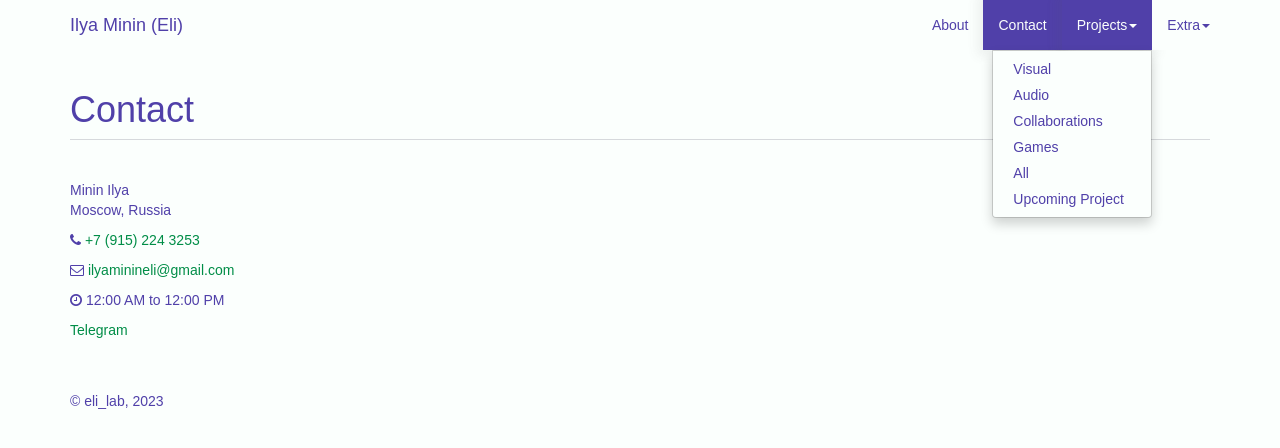
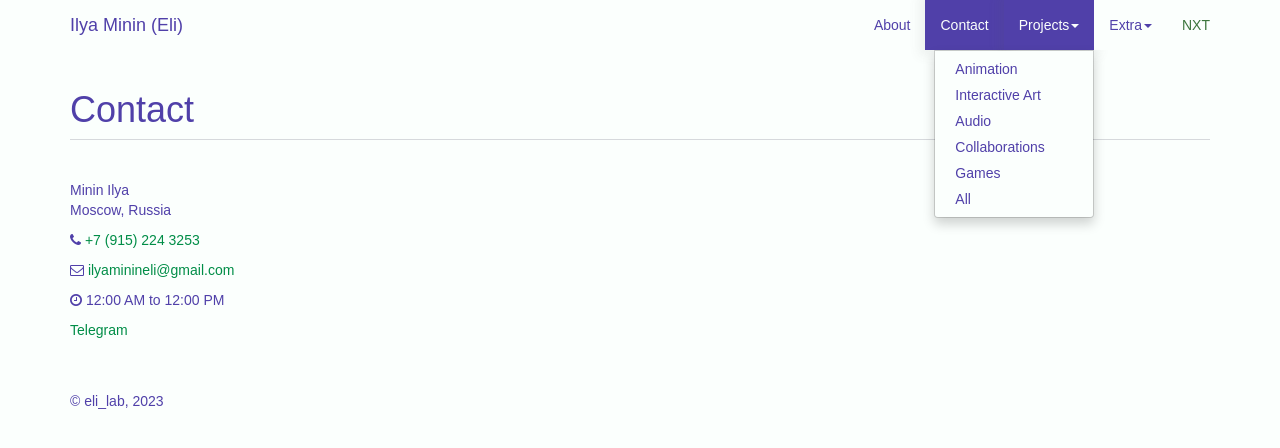
Before and after one commit to ELIASADAMS/eli_lab, a plain HTML site: page contact.html in a window 1280 px wide. Both pictures are taken after a click on the link "Projects". Drawn offline with Linux system fonts and the light colour scheme.

Commit message:
Update contact.html

```diff
--- a/contact.html
+++ b/contact.html
@@ -27,18 +27,17 @@
                     <li class="dropdown"><a href="#" class="dropdown-toggle" data-toggle="dropdown">Projects<b
                                 class="caret"></b></a>
                         <ul class="dropdown-menu">
-                            <li><a href="visual.html">Visual</a></li>
+                            <li><a href="visual.html">Animation</a></li>
+                            <li><a href="interactive.html">Interactive Art</a></li>
                             <li><a href="audio.html">Audio</a></li>
                             <li><a href="collaborations.html">Collaborations</a></li>
                             <li><a href="games.html">Games</a></li>
                             <li><a href="all.html">All</a></li>
-                            <li><a href="workinprogress.html">Upcoming Project</a></li>
-                        </ul>
+            </ul>
                     </li>
                     <li class="dropdown"><a href="#" class="dropdown-toggle" data-toggle="dropdown">Extra<b
                                 class="caret"></b></a>
                         <ul class="dropdown-menu">
-
                             <li><a href="live_events.html">Live Events</a></li>
                             <li><a href="exhibitions.html">Exhibitions</a></li>
                             <li><a href="performances.html">Performances</a></li>
@@ -46,6 +45,9 @@
                             <li><a href="brief_history.html">Brief History</a></li>
                             <li><a href="videoart.html">Videoart</a></li>
                         </ul>
+                    <li><a href="workinprogress.html"><span style="color: rgb(60, 118, 61);">NXT</span>
+                        </a>
+                    </li>
                     </li>
                 </ul>
             </div><!-- /.navbar-collapse -->
```
